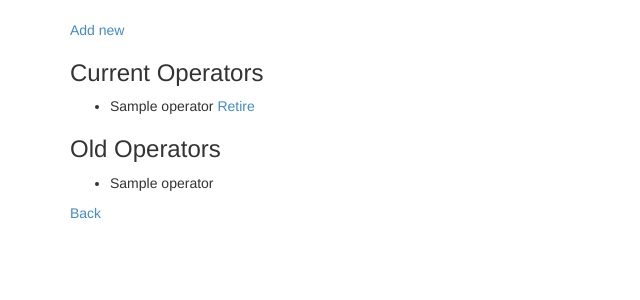
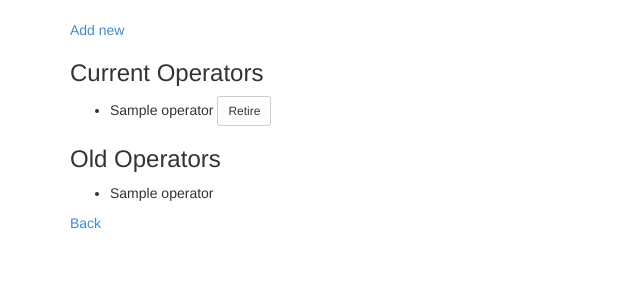
Before and after one commit to emergence-lab/emergence-lab, a Django app: template templates/core/operator_list.html in a window 1280 px wide. Shown: the part 52-352 px from the top of the page, without its empty margins (0-640 px from the left). Run offline with Django 3.2, Linux system fonts and the light colour scheme; the template is opened without the code that fills it: most values are stand-ins (such as "Sample title", 1, 10 or a date in 2020); some libraries are stand-ins or nearby versions.

Commit message:
Added retire button to operator list

```diff
--- a/templates/core/operator_list.html
+++ b/templates/core/operator_list.html
@@ -9,7 +9,7 @@
         <h3>Current Operators</h3>
         <ul>
         {% for operator in active_list %}
-            <li>{{operator}} <a href="">Retire</a></li>
+            <li>{{operator}} <a href="" class="btn btn-default btn-sm">Retire</a></li>
         {% endfor %}
         </ul>
 
```
